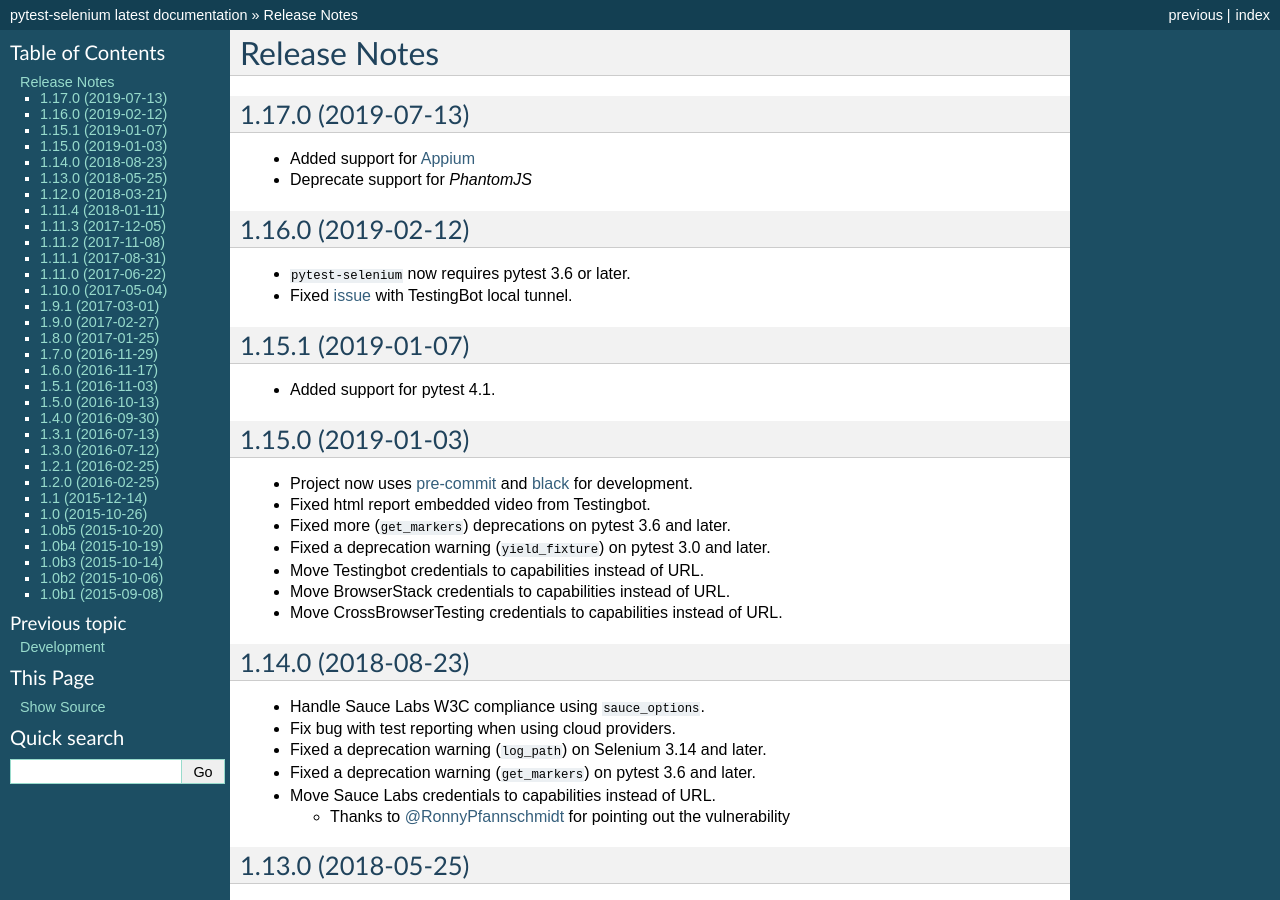
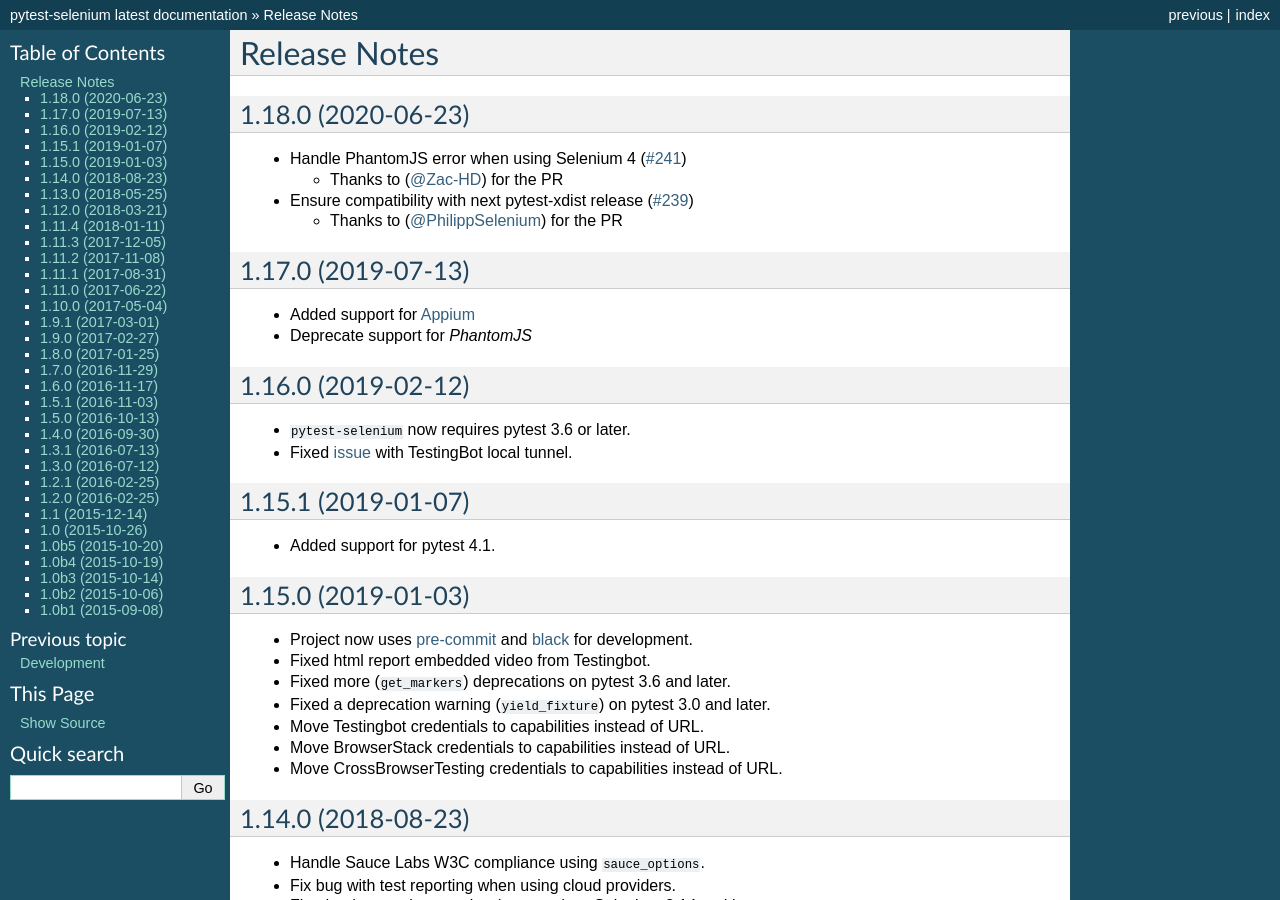
Before and after one commit to pytest-dev/pytest-selenium, a Sphinx documentation site: the page built from docs/news.rst, in a window 1280 px wide and 900 px high. Built offline with Sphinx 7.4.7, drawn with Linux system fonts in a browser that asks for light colours.

Commit message:
Release v1.18.0

```diff
--- a/docs/news.rst
+++ b/docs/news.rst
@@ -1,5 +1,16 @@
 Release Notes
 =============
+
+1.18.0 (2020-06-23)
+-------------------
+
+* Handle PhantomJS error when using Selenium 4 (`#241 <https://github.com/pytest-dev/pytest-selenium/pull/241>`_)
+
+  * Thanks to (`@Zac-HD <https://github.com/Zac-HD>`_) for the PR
+
+* Ensure compatibility with next pytest-xdist release (`#239 <https://github.com/pytest-dev/pytest-selenium/pull/239>`_)
+
+  * Thanks to (`@PhilippSelenium <https://github.com/PhilippSelenium>`_) for the PR
 
 1.17.0 (2019-07-13)
 -------------------
```
